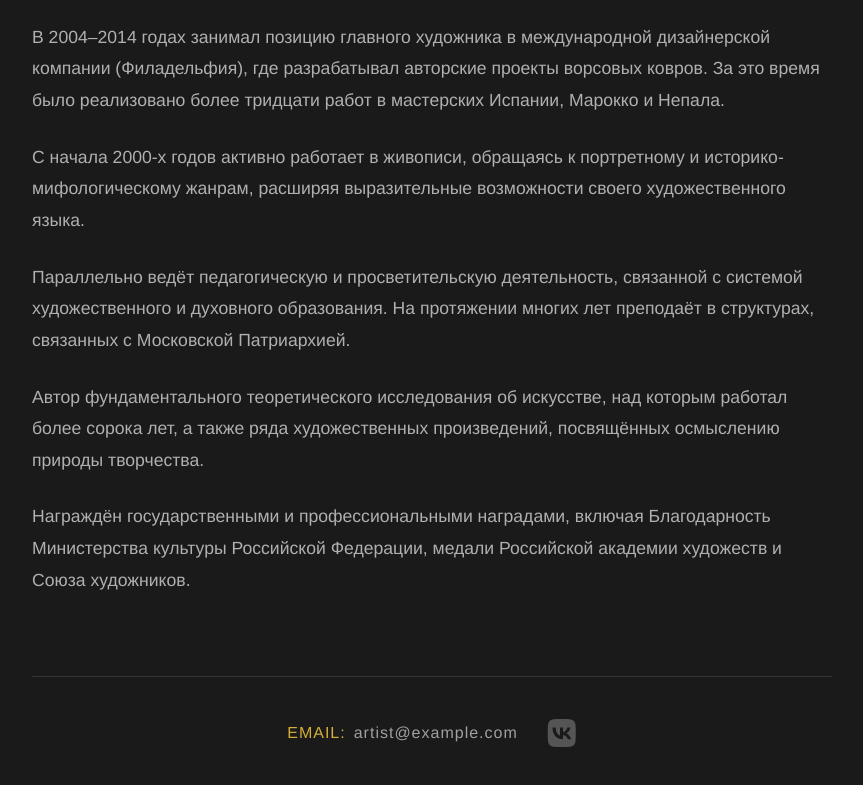
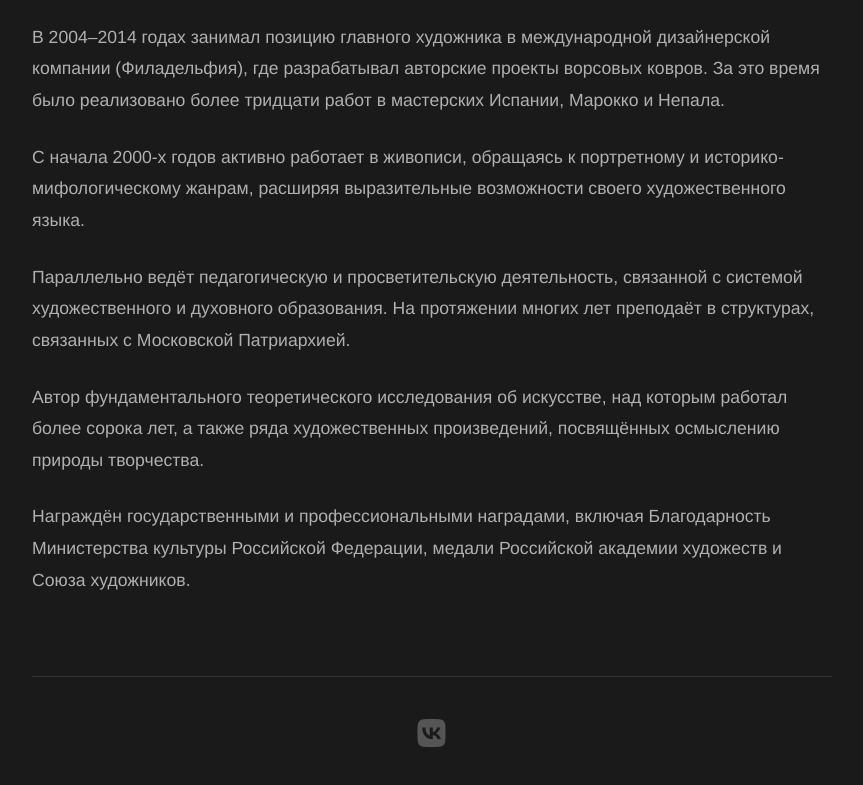
Before and after one commit to Gangrad/artist-profile, a website built with Vite: page index.html in a window 1280 px wide. Shown: the part 1099-1884 px from the top of the page, without its empty margins (208-1071 px from the left). Built offline with nearby package versions, Linux system fonts and the light colour scheme.

Commit message:
remove email label

```diff
--- a/index.html
+++ b/index.html
@@ -56,10 +56,6 @@
             <hr class="contact-divider">
             <div class="contact-links">
 
-              <a href="mailto:artist@example.com" class="contact-item email-link">
-                <span class="contact-label">Email:</span> artist@example.com
-              </a>
-
               <a href="https://vk.com/a.madekin" target="_blank" class="contact-item vk-icon-link" title="Профиль ВКонтакте">
                 <i class="fab fa-vk"></i> </a>
 
```
